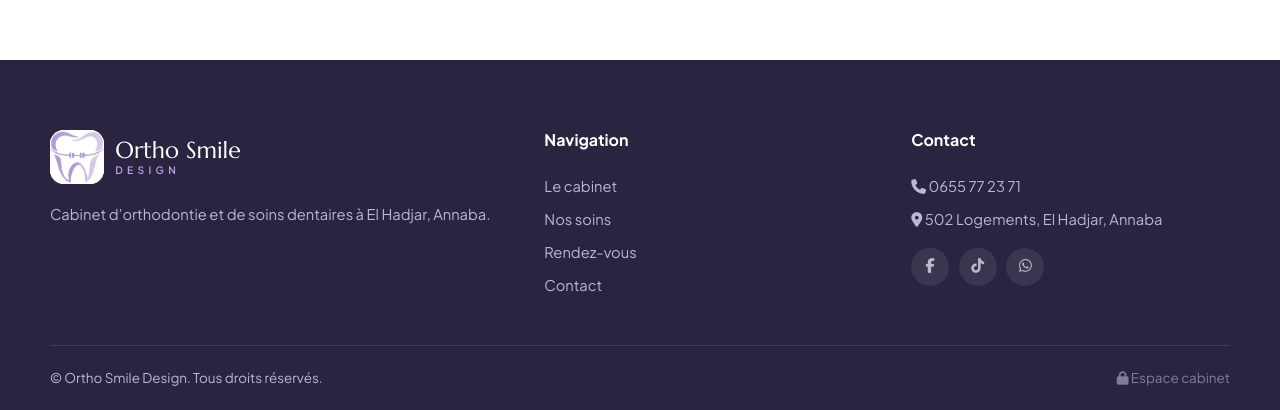
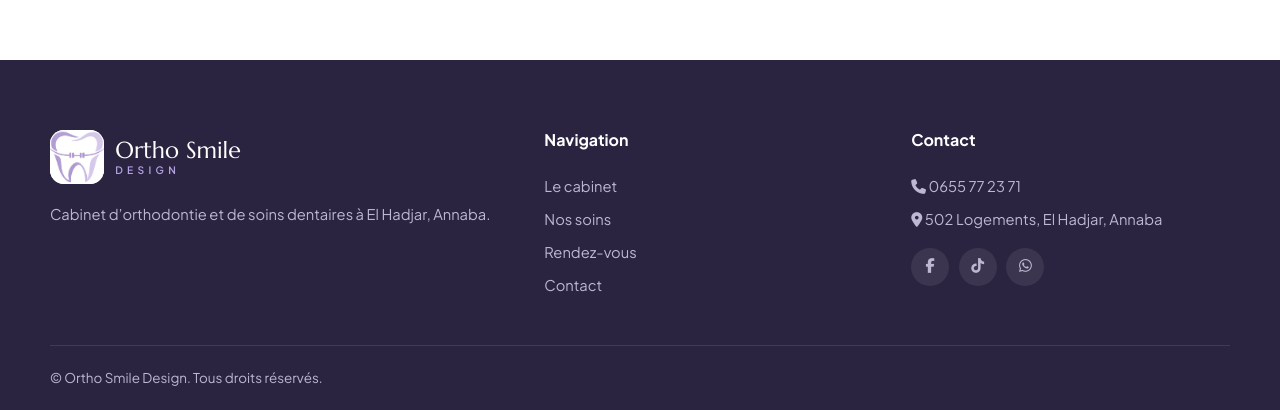
Before and after one commit to nourhanebndj/Ortho-Smile-Design, a website with bundled scripts: page index.html in a window 1280 px wide. Shown: the part 5669-6079 px from the top of the page. Built offline with nearby package versions, Linux system fonts and the light colour scheme.

Commit message:
Footer : retirer le lien Espace cabinet
Co-Authored-By: Claude Opus 5.5 <noreply@anthropic.com>

```diff
--- a/index.html
+++ b/index.html
@@ -289,7 +289,6 @@
   </div>
   <div class="container footer-bottom">
     <span>© <span id="year"></span> Ortho Smile Design. Tous droits réservés.</span>
-    <a href="./public/admin/" class="admin-link"><i class="fa-solid fa-lock"></i> Espace cabinet</a>
   </div>
 </footer>
 
--- a/public/css/style.css
+++ b/public/css/style.css
@@ -264,7 +264,6 @@ select:focus,input:focus,textarea:focus{outline:0;border-color:var(--primary);bo
 .footer-social a{width:38px;height:38px;border-radius:50%;display:grid;place-items:center;background:rgba(255,255,255,.08);transition:.2s}
 .footer-social a:hover{background:var(--primary)}
 .footer-bottom{display:flex;justify-content:space-between;gap:1rem;flex-wrap:wrap;border-top:1px solid rgba(255,255,255,.1);padding:1.3rem 0;font-size:.84rem}
-.admin-link{opacity:.6}
 
 .fab-wa{position:fixed;right:22px;bottom:22px;width:58px;height:58px;border-radius:50%;background:#25d366;color:#fff;display:grid;place-items:center;font-size:1.7rem;box-shadow:0 10px 25px -8px rgba(37,211,102,.7);z-index:60;transition:.25s}
 .fab-wa:hover{transform:scale(1.08)}
```
